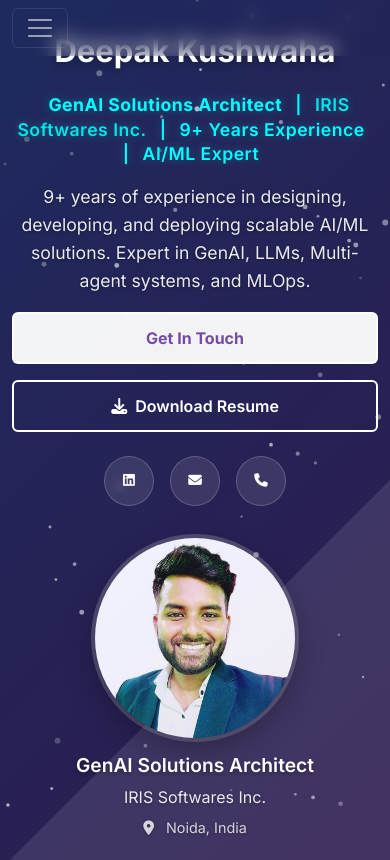
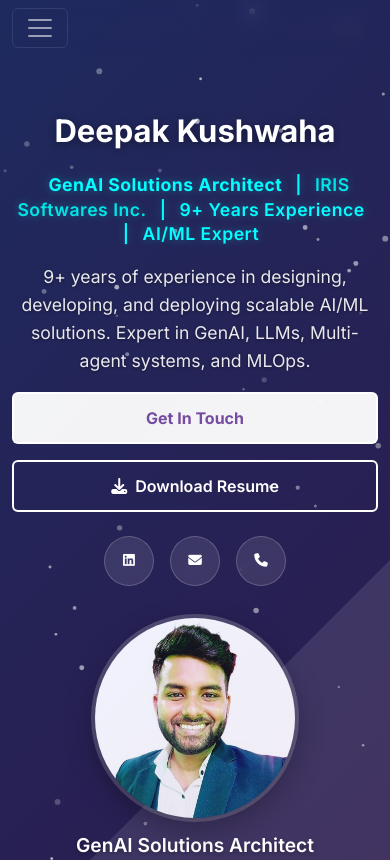
Before and after one commit to KushwahaDK/kushwahadk.github.io, a plain HTML site: page index.html in a window 390 px wide. Shown: the top 860 px of the page. Drawn offline with nearby package versions, Linux system fonts and the light colour scheme.

Commit message:
Update style.css: Adjusted padding and minimum height for the hero section to enhance visual impact on larger screens and improved responsiveness for smaller devices.

```diff
--- a/css/style.css
+++ b/css/style.css
@@ -872,7 +872,8 @@ footer {
     }
 
     .hero-section {
-        padding: 2rem 0;
+        padding: 6rem 0 2rem 0;
+        min-height: 90vh;
     }
 
     .hero-content {
@@ -924,6 +925,11 @@ footer {
 }
 
 @media (max-width: 576px) {
+    .hero-section {
+        padding: 7rem 0 2rem 0;
+        min-height: 95vh;
+    }
+
     .hero-buttons {
         display: flex;
         flex-direction: column;
```
